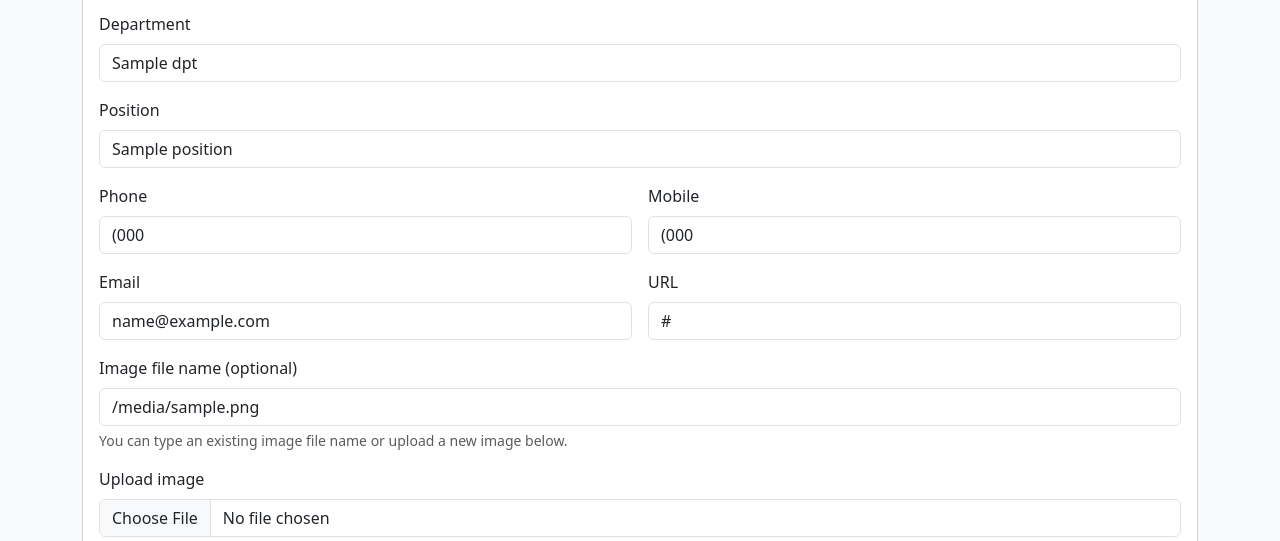
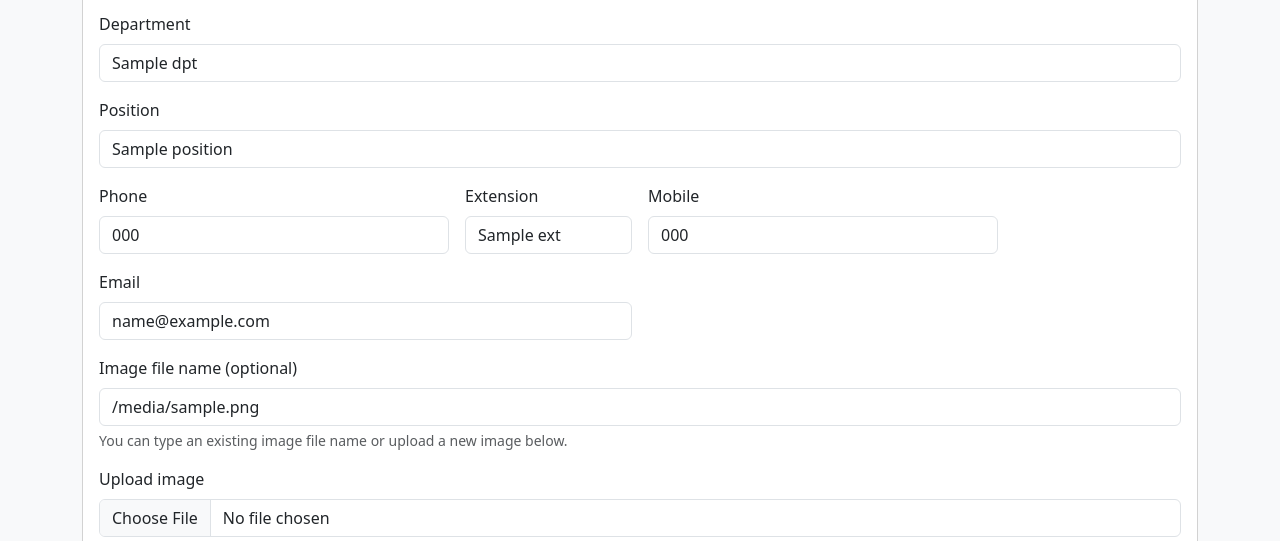
Before and after one commit to jcarter62/member-list, a FastAPI app: template templates/edit_employee.html in a window 1280 px wide. Shown: the part 246-787 px from the top of the page. Run offline with FastAPI, Linux system fonts and the light colour scheme; the template is opened without the code that fills it: most values are stand-ins (such as "Sample title", 1, 10 or a date in 2020); grey boxes marked "Sample" are stand-in pictures.

Commit message:
changed auth to use auth api added ext as option for data item.

```diff
--- a/main.py
+++ b/main.py
@@ -38,6 +38,7 @@ from dotenv import load_dotenv
 from starlette.middleware.sessions import SessionMiddleware
 from starlette.datastructures import UploadFile
 from fastapi.templating import Jinja2Templates
+import requests
 
 # ---------------------------------------------------------------------------
 # Database setup
@@ -123,7 +124,7 @@ def normalize_us_phone(value: Optional[str]) -> Optional[str]:
         digits = digits[1:]
     if len(digits) != 10:
         return None
-    return f"({digits[0:3]}) {digits[3:6]}-{digits[6:10]}"
+    return f"{digits[0:3]}-{digits[3:6]}-{digits[6:10]}"
 
 
 def is_valid_email(value: Optional[str]) -> bool:
@@ -230,7 +231,8 @@ def seed_database_if_required() -> None:
                 img TEXT,
                 history TEXT,
                 start TEXT,
-                end TEXT
+                end TEXT,
+                ext TEXT
             )
             """
         )
@@ -247,8 +249,8 @@ def seed_database_if_required() -> None:
         for emp in employees:
             conn.execute(
                 """
-                INSERT INTO employees (employee_id, name, phone, mobile, position, email, url, dpt, img, history, start, end)
-                VALUES (?, ?, ?, ?, ?, ?, ?, ?, ?, ?, ?, ?)
+                INSERT INTO employees (employee_id, name, phone, mobile, position, email, url, dpt, img, history, start, end, ext)
+                VALUES (?, ?, ?, ?, ?, ?, ?, ?, ?, ?, ?, ?, ?)
                 """,
                 (
                     emp.get("id"),
@@ -263,6 +265,7 @@ def seed_database_if_required() -> None:
                     "",  # history blank
                     emp.get("start"),
                     emp.get("end"),
+                    emp.get("ext", "")
                 ),
             )
         conn.commit()
@@ -329,18 +332,13 @@ def on_startup() -> None:
 # ---------------------------------------------------------------------------
 # Authentication helpers
 
-ADMIN_USERNAME = os.environ.get("STAFF_APP_ADMIN_USER", "admin")
-ADMIN_PASSWORD = os.environ.get("STAFF_APP_ADMIN_PASS", "password")
-
-
 def is_authenticated(request: Request) -> bool:
     """Return True if the current session cookie corresponds to an admin user."""
     token = request.cookies.get("session")
     if not token:
         return False
-    username = verify_session_token(token)
-    return bool(username == ADMIN_USERNAME)
-
+#    username = verify_session_token(token)
+    return True
 
 def require_login(request: Request) -> None:
     """Raise HTTPException if the current user is not authenticated."""
@@ -400,12 +398,13 @@ async def api_create_employee(request: Request, db: sqlite3.Connection = Depends
     history = data.get("history")
     start = data.get("start")
     end = data.get("end")
+    ext = data.get("ext", "")
     db.execute(
         """
-        INSERT INTO employees (employee_id, name, phone, mobile, position, email, url, dpt, img, history, start, end)
-        VALUES (?, ?, ?, ?, ?, ?, ?, ?, ?, ?, ?, ?)
+        INSERT INTO employees (employee_id, name, phone, mobile, position, email, url, dpt, img, history, start, end, ext)
+        VALUES (?, ?, ?, ?, ?, ?, ?, ?, ?, ?, ?, ?, ?)
         """,
-        (None, name, phone, mobile, position, email, url_val, dpt, img, history, start, end),
+        (None, name, phone, mobile, position, email, url_val, dpt, img, history, start, end, ext),
     )
     db.commit()
     cur = db.execute("SELECT * FROM employees ORDER BY id DESC LIMIT 1")
@@ -444,11 +443,12 @@ async def api_update_employee(employee_id: int, request: Request, db: sqlite3.Co
         "history": data.get("history", current["history"]),
         "start": data.get("start", current["start"]),
         "end": data.get("end", current["end"]),
+        "ext": data.get("ext", current["ext"]),
     }
     db.execute(
         """
         UPDATE employees
-        SET name = ?, phone = ?, mobile = ?, position = ?, email = ?, url = ?, dpt = ?, img = ?, history = ?, start = ?, end = ?
+        SET name = ?, phone = ?, mobile = ?, position = ?, email = ?, url = ?, dpt = ?, img = ?, history = ?, start = ?, end = ?, ext = ?
         WHERE id = ?
         """,
         (
@@ -464,6 +464,7 @@ async def api_update_employee(employee_id: int, request: Request, db: sqlite3.Co
             updated["start"],
             updated["end"],
             employee_id,
+            updated["ext"],
         ),
     )
     db.commit()
@@ -608,21 +609,62 @@ async def login(request: Request):
     form = await request.form()
     username = form.get("username")
     password = form.get("password")
-    if username == ADMIN_USERNAME and password == ADMIN_PASSWORD:
-        token = create_session_token(username)
-        response = RedirectResponse(url="/admin", status_code=status.HTTP_302_FOUND)
-        response.set_cookie(
-            key="session",
-            value=token,
-            httponly=True,
-            max_age=86400,
-            path="/",
+
+    load_dotenv()  # Ensure .env is loaded for environment variables
+    api_url = os.getenv("AUTH_API")
+    groups = os.getenv("AUTH_API_GROUPS", "").split(",")
+
+    if not api_url or not groups:
+        return templates.TemplateResponse(
+            "login.html",
+            {"request": request, "error": "Authentication API not configured"},
         )
-        return response
+    url = f"{api_url}"
+    if url.endswith("/"):
+        url = url[:-1]
+    api_url = url  # Store base URL for later use
+    #
+    # for each group, try to authenticate
+    for group in groups:
+        if not group.strip():
+            continue
+        url = f"{api_url}/{group.strip()}"
+        headers = {"Content-Type": "application/json"}
+        body = {"username": username, "password": password}
+        response = requests.post(url, json=body, headers=headers)
+        if response.status_code == 200:
+            # Authentication successful
+            token = create_session_token(username)
+            response = RedirectResponse(url="/admin", status_code=status.HTTP_302_FOUND)
+            response.set_cookie(
+                key="session",
+                value=token,
+                httponly=True,
+                max_age=86400,
+                path="/",
+            )
+            return response
     return templates.TemplateResponse(
         "login.html",
         {"request": request, "error": "Invalid username or password"},
     )
+
+
+    # if username == ADMIN_USERNAME and password == ADMIN_PASSWORD:
+    #     token = create_session_token(username)
+    #     response = RedirectResponse(url="/admin", status_code=status.HTTP_302_FOUND)
+    #     response.set_cookie(
+    #         key="session",
+    #         value=token,
+    #         httponly=True,
+    #         max_age=86400,
+    #         path="/",
+    #     )
+    #     return response
+    # return templates.TemplateResponse(
+    #     "login.html",
+    #     {"request": request, "error": "Invalid username or password"},
+    # )
 
 
 @app.get("/logout")
@@ -686,8 +728,8 @@ async def create_employee(request: Request, db: sqlite3.Connection = Depends(get
 
     db.execute(
         """
-        INSERT INTO employees (employee_id, name, phone, mobile, position, email, url, dpt, img, history, start, end)
-        VALUES (?, ?, ?, ?, ?, ?, ?, ?, ?, ?, ?, ?)
+        INSERT INTO employees (employee_id, name, phone, mobile, position, email, url, dpt, img, history, start, end, ext)
+        VALUES (?, ?, ?, ?, ?, ?, ?, ?, ?, ?, ?, ?, ?)
         """,
         (
             data.get("employee_id"),
@@ -702,6 +744,7 @@ async def create_employee(request: Request, db: sqlite3.Connection = Depends(get
             data.get("history"),
             data.get("start"),
             data.get("end"),
+            data.get("ext", "")
         ),
     )
     db.commit()
@@ -835,11 +878,12 @@ async def update_employee(
     history = data.get("history", current["history"]) or None
     start = data.get("start", current["start"]) or None
     end = data.get("end", current["end"]) or None
+    ext = data.get("ext", current["ext"]) or ""
 
     db.execute(
         """
         UPDATE employees
-        SET name = ?, phone = ?, mobile = ?, position = ?, email = ?, url = ?, dpt = ?, img = ?, history = ?, start = ?, end = ?
+        SET name = ?, phone = ?, mobile = ?, position = ?, email = ?, url = ?, dpt = ?, img = ?, history = ?, start = ?, end = ?, ext = ?
         WHERE employee_id = ?
         """,
         (
@@ -854,6 +898,7 @@ async def update_employee(
             history,
             start,
             end,
+            ext,
             employee_id,
         ),
     )
--- a/requirements.txt
+++ b/requirements.txt
@@ -6,3 +6,4 @@ python-multipart
 httpx
 python-dotenv
 itsdangerous
+requests
--- a/templates/edit_employee.html
+++ b/templates/edit_employee.html
@@ -27,13 +27,17 @@
             <input type="text" id="position" name="position" class="form-control" value="{{ employee.position if employee else '' }}">
         </div>
         <div class="row g-3">
-            <div class="col-md-6">
+            <div class="col-md-4">
                 <label for="phone" class="form-label">Phone</label>
-                <input type="tel" id="phone" name="phone" class="form-control" inputmode="tel" autocomplete="tel" placeholder="(555) 123-4567" pattern="\([0-9]{3}\) [0-9]{3}-[0-9]{4}" minlength="14" maxlength="14" title="Format: (555) 123-4567" value="{{ employee.phone if employee else '' }}">
+                <input type="tel" id="phone" name="phone" class="form-control" inputmode="tel" autocomplete="tel" placeholder="555 123-4567" pattern="\[0-9]{3}\ [0-9]{3}-[0-9]{4}" minlength="14" maxlength="14" title="Format: (555) 123-4567" value="{{ employee.phone if employee else '' }}">
             </div>
-            <div class="col-md-6">
+            <div class="col-md-2">
+                <label for="ext" class="form-label">Extension</label>
+                <input type="text" id="ext" name="ext" class="form-control" inputmode="text" autocomplete="text" placeholder="1234" value="{{ employee.ext if employee else '' }}">
+            </div>
+            <div class="col-md-4">
                 <label for="mobile" class="form-label">Mobile</label>
-                <input type="tel" id="mobile" name="mobile" class="form-control" inputmode="tel" autocomplete="tel" placeholder="(555) 123-4567" pattern="\([0-9]{3}\) [0-9]{3}-[0-9]{4}" minlength="14" maxlength="14" title="Format: (555) 123-4567" value="{{ employee.mobile if employee else '' }}">
+                <input type="tel" id="mobile" name="mobile" class="form-control" inputmode="tel" autocomplete="tel" placeholder="555 123-4567" pattern="\[0-9]{3}\ [0-9]{3}-[0-9]{4}" minlength="14" maxlength="14" title="Format: (555) 123-4567" value="{{ employee.mobile if employee else '' }}">
             </div>
         </div>
         <div class="row g-3 mt-0">
@@ -41,10 +45,10 @@
                 <label for="email" class="form-label">Email</label>
                 <input type="email" id="email" name="email" class="form-control" inputmode="email" autocomplete="email" value="{{ employee.email if employee else '' }}">
             </div>
-            <div class="col-md-6">
-                <label for="url" class="form-label">URL</label>
-                <input type="text" id="url" name="url" class="form-control" value="{{ employee.url if employee else '' }}">
-            </div>
+{#            <div class="col-md-6">#}
+{#                <label for="url" class="form-label">URL</label>#}
+{#                <input type="text" id="url" name="url" class="form-control" value="{{ employee.url if employee else '' }}">#}
+{#            </div>#}
         </div>
         <div class="mb-3 mt-3">
             <label for="img" class="form-label">Image file name (optional)</label>
@@ -97,9 +101,9 @@
       digits = digits.slice(1);
     }
     if (digits.length === 0) return '';
-    if (digits.length <= 3) return '(' + digits;
-    if (digits.length <= 6) return '(' + digits.slice(0,3) + ') ' + digits.slice(3);
-    return '(' + digits.slice(0,3) + ') ' + digits.slice(3,6) + '-' + digits.slice(6,10);
+    if (digits.length <= 3) return digits;
+    if (digits.length <= 6) return digits.slice(0,3) + ' ' + digits.slice(3);
+    return digits.slice(0,3) + ' ' + digits.slice(3,6) + '-' + digits.slice(6,10);
   }
 
   function attachFormatter(el) {
```
Also changed, not shown: templates/admin.html (+6 -1 lines), templates/detail.html (+8 -1 lines), templates/index.html (+8 -1 lines), 1 other file.
